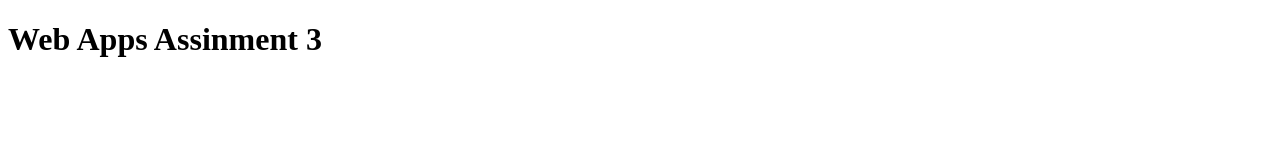
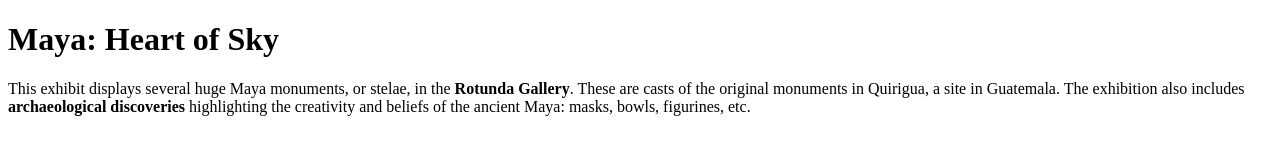
Before and after one commit to 44-563-Web-Apps-F22/44563-webapps-assignment-3-SoumyaKonda1, a plain HTML site: page index.html in a window 1280 px wide. Drawn offline with Linux system fonts and the light colour scheme.

Commit message:
added paragraph

```diff
--- a/index.html
+++ b/index.html
@@ -9,7 +9,12 @@
 </head>
 
 <body>
-    <h1>Web Apps Assinment 3</h1>
+    <h1>Maya: Heart of Sky</h1>
+    <p>
+        This exhibit displays several huge Maya monuments, or stelae, in the <b>Rotunda Gallery</b>.
+        These are casts of the original monuments in Quirigua, a site in Guatemala.
+        The exhibition also includes <b>archaeological discoveries</b> highlighting the creativity and beliefs of the ancient Maya: masks, bowls, figurines, etc.
+    </p>
 </body>
 
 </html>
```
